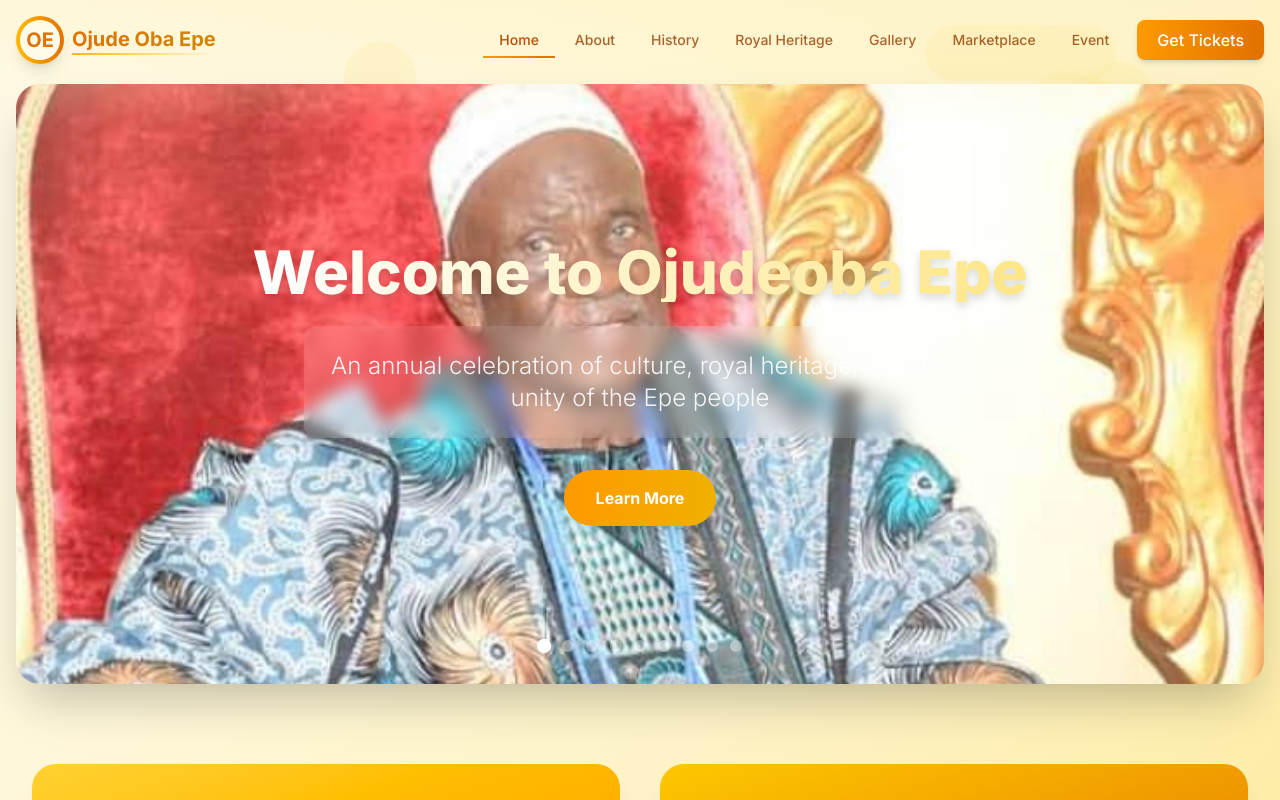
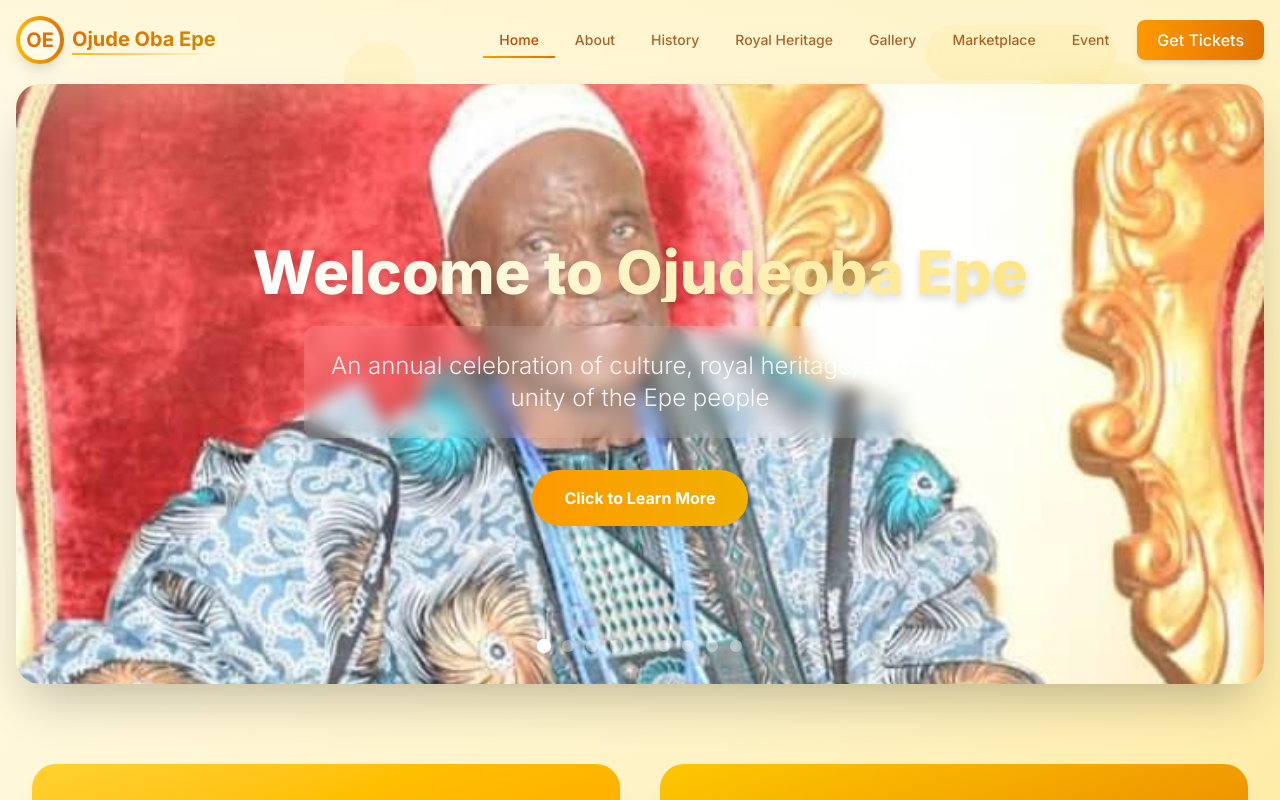
Before and after one commit to Sinfosecurity/ojudeoba-epe, a Next.js app: page / in a window 1280 px wide. Shown: the top 800 px of the page. Built offline with nearby package versions, Linux system fonts and the light colour scheme.

Commit message:
Update button text for clarity in HomePage component

```diff
--- a/app/page.tsx
+++ b/app/page.tsx
@@ -105,7 +105,7 @@ export default function HomePage() {
                 whileHover={{ scale: 1.05 }}
                 whileTap={{ scale: 0.95 }}
               >
-                Learn More
+                Click to Learn More
               </motion.button>
             </motion.div>
           </div>
```
